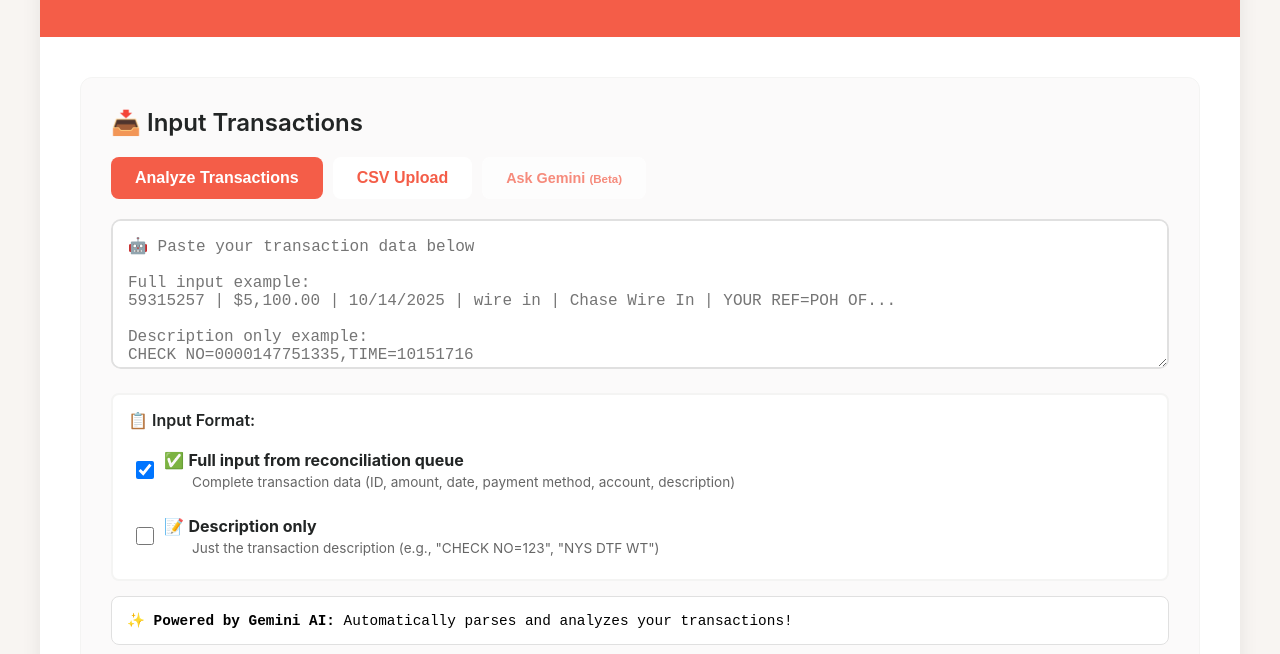
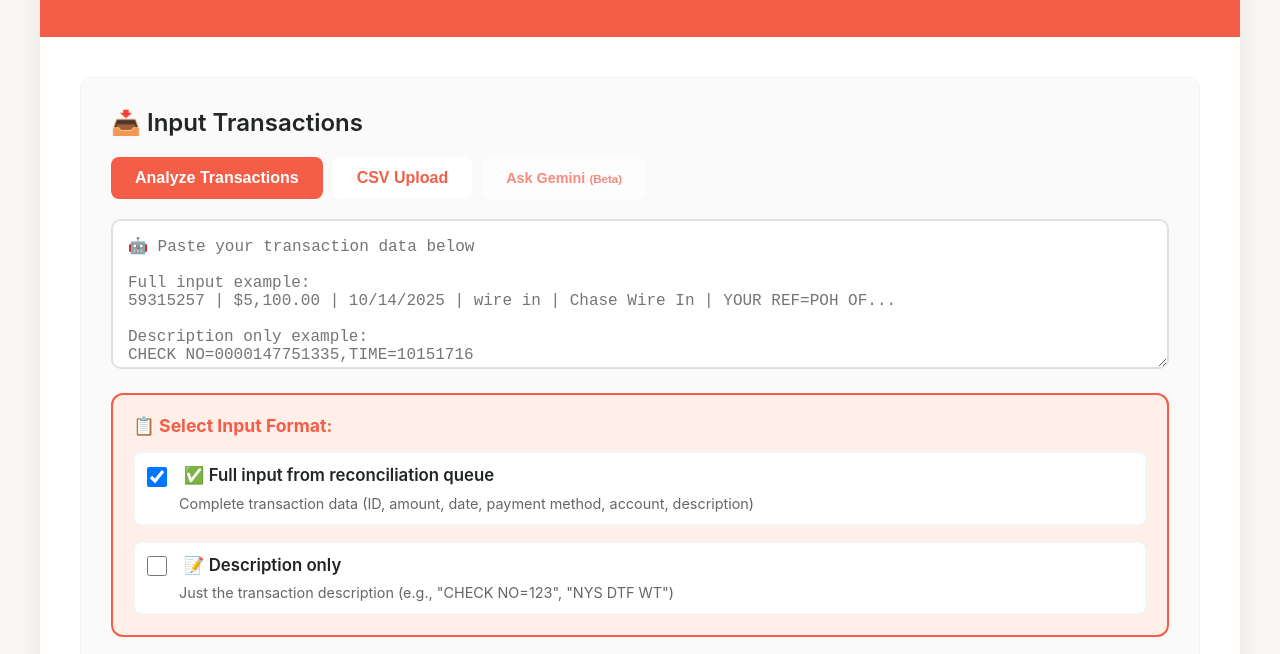
Before and after one commit to yarkn24/SOPSlack, a plain HTML site: page index.html in a window 1280 px wide. Shown: the part 146-800 px from the top of the page. Drawn offline with Linux system fonts and the light colour scheme; no server answers.

Commit message:
🎨 UI: Make checkbox section VERY visible (orange box, larger checkboxes)

```diff
--- a/index.html
+++ b/index.html
@@ -368,25 +368,28 @@
                 <div id="text-tab" class="tab-content active">
                     <textarea id="text-input" placeholder="🤖 Paste your transaction data below&#10;&#10;Full input example:&#10;59315257 | $5,100.00 | 10/14/2025 | wire in | Chase Wire In | YOUR REF=POH OF...&#10;&#10;Description only example:&#10;CHECK NO=0000147751335,TIME=10151716"></textarea>
 
-                    <div style="margin-top: 20px; padding: 15px; background: white; border-radius: 8px; border: 2px solid #F4F4F3;">
-                        <div style="font-weight: 600; color: #222525; margin-bottom: 12px;">📋 Input Format:</div>
-                        <label style="display: flex; align-items: center; margin-bottom: 10px; cursor: pointer; padding: 8px; border-radius: 6px; transition: background 0.2s;" onmouseover="this.style.background='#FEEFE8'" onmouseout="this.style.background='white'">
-                            <input type="checkbox" id="full-input-mode" checked onchange="handleInputModeChange('full')" style="width: 18px; height: 18px; margin-right: 10px; cursor: pointer;">
-                            <span style="color: #222525; font-size: 1em;">
-                                ✅ <strong>Full input from reconciliation queue</strong>
-                                <span style="display: block; font-size: 0.85em; color: #666; margin-top: 4px; margin-left: 28px;">
-                                    Complete transaction data (ID, amount, date, payment method, account, description)
-                                </span>
+                    <!-- Input Format Selection -->
+                    <div style="margin: 20px 0; padding: 20px; background: #FEEFE8; border-radius: 12px; border: 2px solid #F45D48;">
+                        <div style="font-weight: 700; color: #F45D48; margin-bottom: 15px; font-size: 1.1em;">📋 Select Input Format:</div>
+
+                        <label style="display: block; margin-bottom: 15px; cursor: pointer; padding: 12px; background: white; border-radius: 8px; border: 2px solid #F4F4F3;">
+                            <input type="checkbox" id="full-input-mode" checked onchange="handleInputModeChange('full')" style="width: 20px; height: 20px; margin-right: 12px; vertical-align: middle; cursor: pointer;">
+                            <span style="color: #222525; font-size: 1.05em; font-weight: 600;">
+                                ✅ Full input from reconciliation queue
                             </span>
+                            <div style="margin-left: 32px; margin-top: 8px; font-size: 0.9em; color: #666;">
+                                Complete transaction data (ID, amount, date, payment method, account, description)
+                            </div>
                         </label>
-                        <label style="display: flex; align-items: center; cursor: pointer; padding: 8px; border-radius: 6px; transition: background 0.2s;" onmouseover="this.style.background='#FEEFE8'" onmouseout="this.style.background='white'">
-                            <input type="checkbox" id="description-only-mode" onchange="handleInputModeChange('description')" style="width: 18px; height: 18px; margin-right: 10px; cursor: pointer;">
-                            <span style="color: #222525; font-size: 1em;">
-                                📝 <strong>Description only</strong>
-                                <span style="display: block; font-size: 0.85em; color: #666; margin-top: 4px; margin-left: 28px;">
-                                    Just the transaction description (e.g., "CHECK NO=123", "NYS DTF WT")
-                                </span>
+
+                        <label style="display: block; cursor: pointer; padding: 12px; background: white; border-radius: 8px; border: 2px solid #F4F4F3;">
+                            <input type="checkbox" id="description-only-mode" onchange="handleInputModeChange('description')" style="width: 20px; height: 20px; margin-right: 12px; vertical-align: middle; cursor: pointer;">
+                            <span style="color: #222525; font-size: 1.05em; font-weight: 600;">
+                                📝 Description only
                             </span>
+                            <div style="margin-left: 32px; margin-top: 8px; font-size: 0.9em; color: #666;">
+                                Just the transaction description (e.g., "CHECK NO=123", "NYS DTF WT")
+                            </div>
                         </label>
                     </div>
 
```
